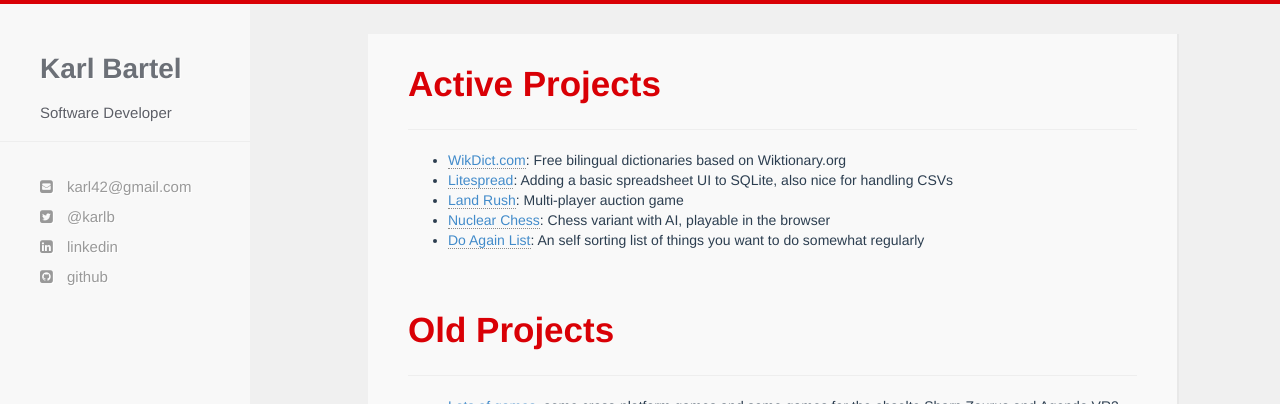
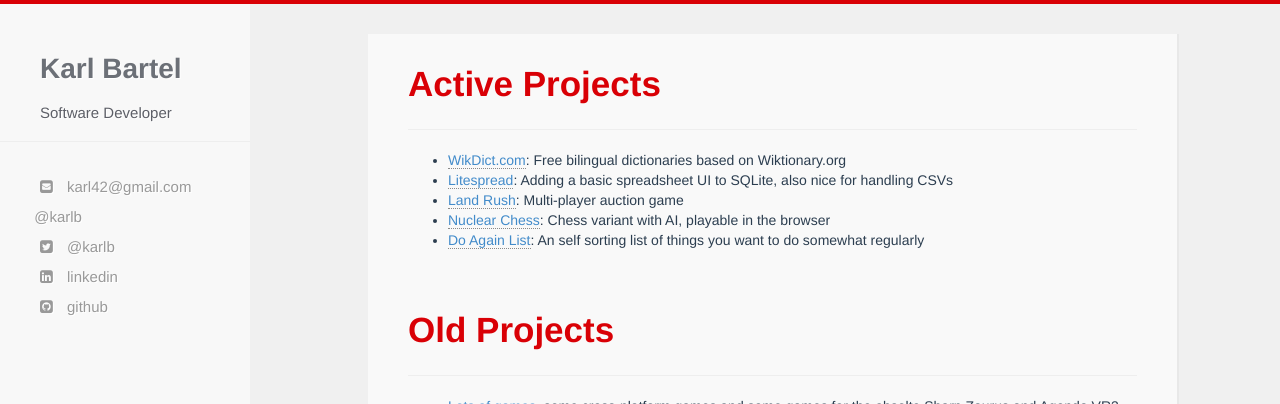
Before and after one commit to karlb/karlb.github.io, a Jekyll site: the page built from index.html, in a window 1280 px wide. Shown: the top 404 px of the page. Built offline with Jekyll 4.4.1, drawn with Linux system fonts in a browser that asks for light colours; nearby versions of some CDN libraries.

Commit message:
Add mastodon link

```diff
--- a/_includes/header.html
+++ b/_includes/header.html
@@ -54,6 +54,7 @@
 					<hr />
 					<div id="social-wrapper">
 						<li> <a href="mailto:karl@karl.berlin" rel="me"><i class="fa fa-envelope-square"></i> karl42@gmail.com</a></li>
+						<li> <a href="https://fosstodon.org/@karlb" rel="me"><i class="fa fa-mastodon-square"></i> @karlb</a></li>
 						<li> <a href="https://twitter.com/karlb" rel="me"><i class="fa fa-twitter-square"></i> @karlb</a></li>
 						<li> <a href="https://www.linkedin.com/pub/karl-bartel/a/a3a/6b7" rel="me"><i class="fa fa-linkedin-square"></i> linkedin</a> </li>
 						<li> <a href="https://github.com/karlb" rel="me"><i class="fa fa-github-square"></i> github</a> </li>
```
